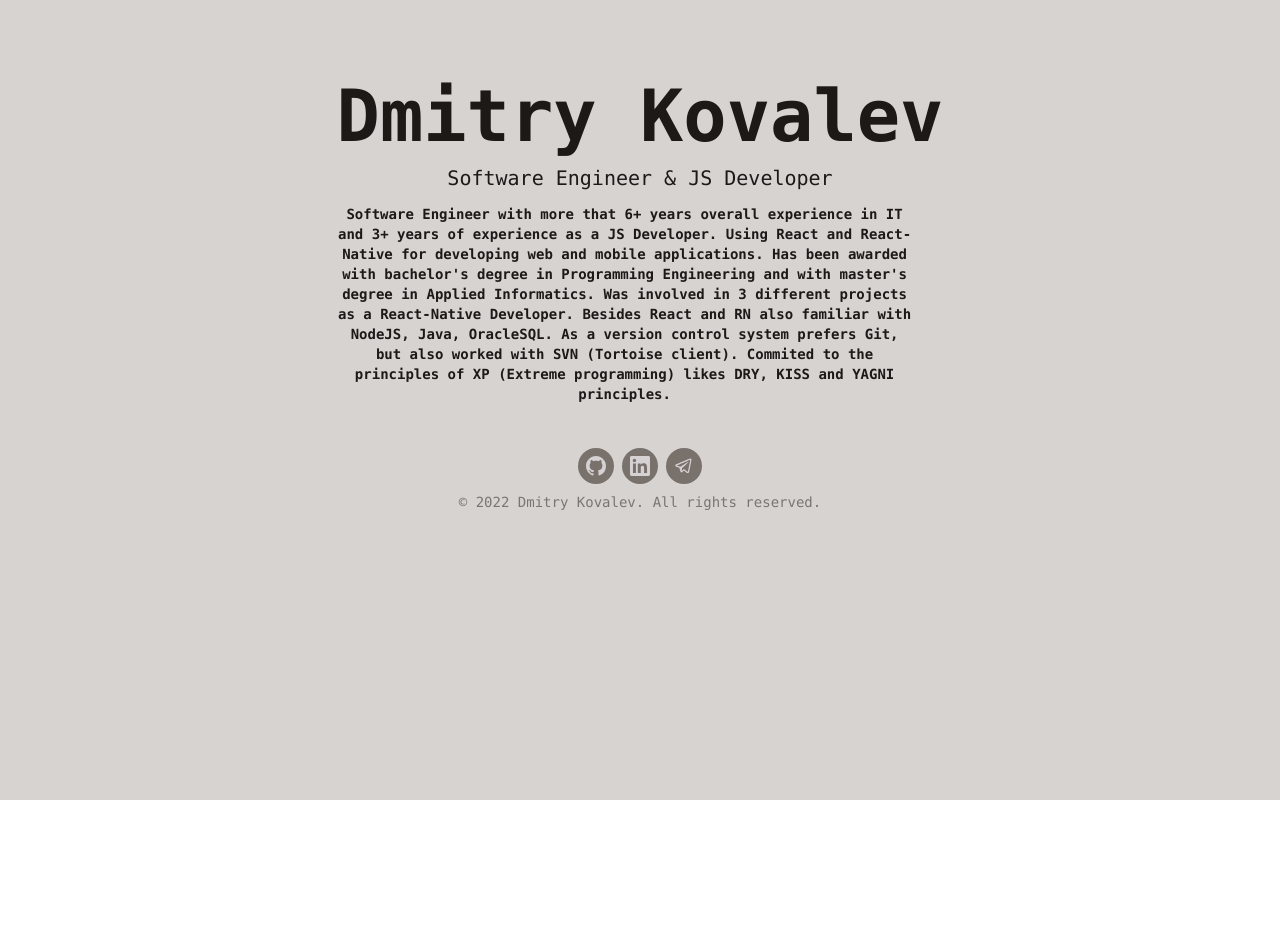
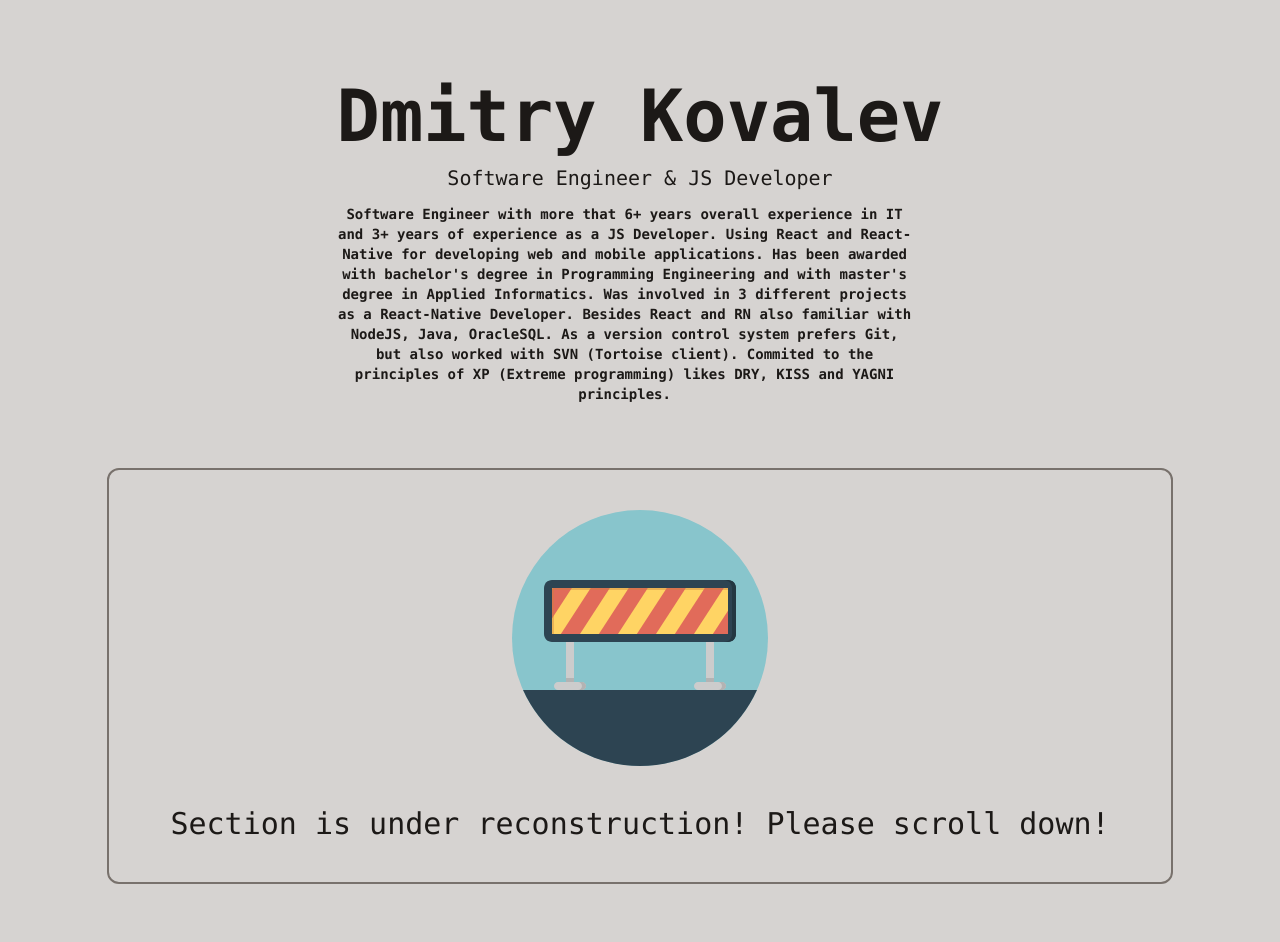
Before and after one commit to dmko1610/dmko1610.github.io, a React (Vite) app: page / in a window 1280 px wide. Shown: the top 942 px of the page. Before the commit the page ends 800 px from the top, so only its background shows below. Built offline with nearby package versions, Linux system fonts and the light colour scheme.

Commit message:
added empty portfolio section added fence icon

```diff
--- a/src/App.tsx
+++ b/src/App.tsx
@@ -1,10 +1,12 @@
 import Footer from './components/Footer'
 import Intro from './components/Intro'
+import Portfolio from './components/Portfolio'
 
 function App() {
   return (
     <div className="bg-stone-300 text-stone-900 min-h-screen font-mono">
       <Intro />
+      <Portfolio />
       {/* <Timeline />
       <Contact /> */}
       <Footer />
--- /dev/null
+++ b/src/components/Portfolio.tsx
@@ -0,0 +1,14 @@
+export default function Portfolio() {
+  return (
+    <div className="flex justify-center py-10 text-center">
+      <div className="rounded-xl border-stone-500 border-2 w-5/6 h-full border-solid">
+        <div className="flex justify-center">
+          <img className="mt-10" src="./fence.svg" alt="fence" />
+        </div>
+        <p className="text-3xl my-10">
+          Section is under reconstruction! Please scroll down!
+        </p>
+      </div>
+    </div>
+  )
+}
```
Also changed, not shown: public/fence.svg (added), src/components/PortfolioItem.tsx (added).
